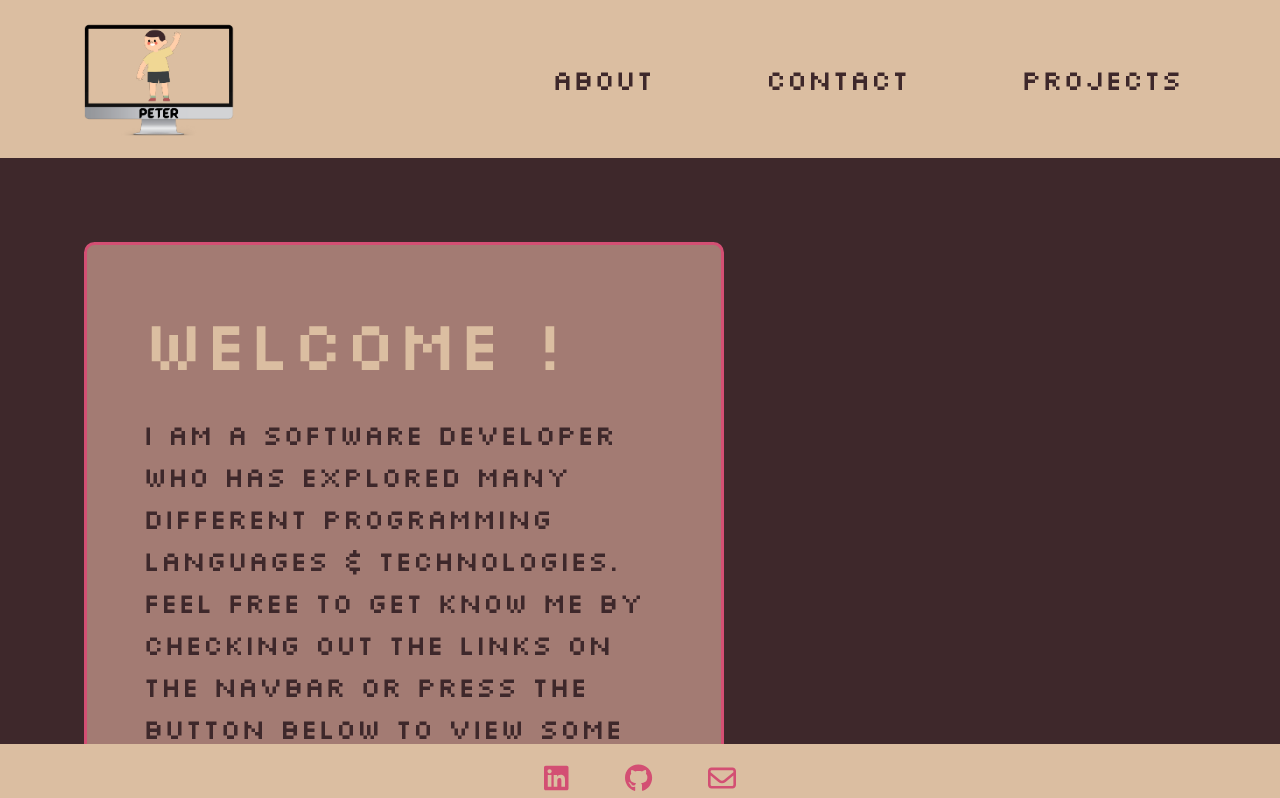
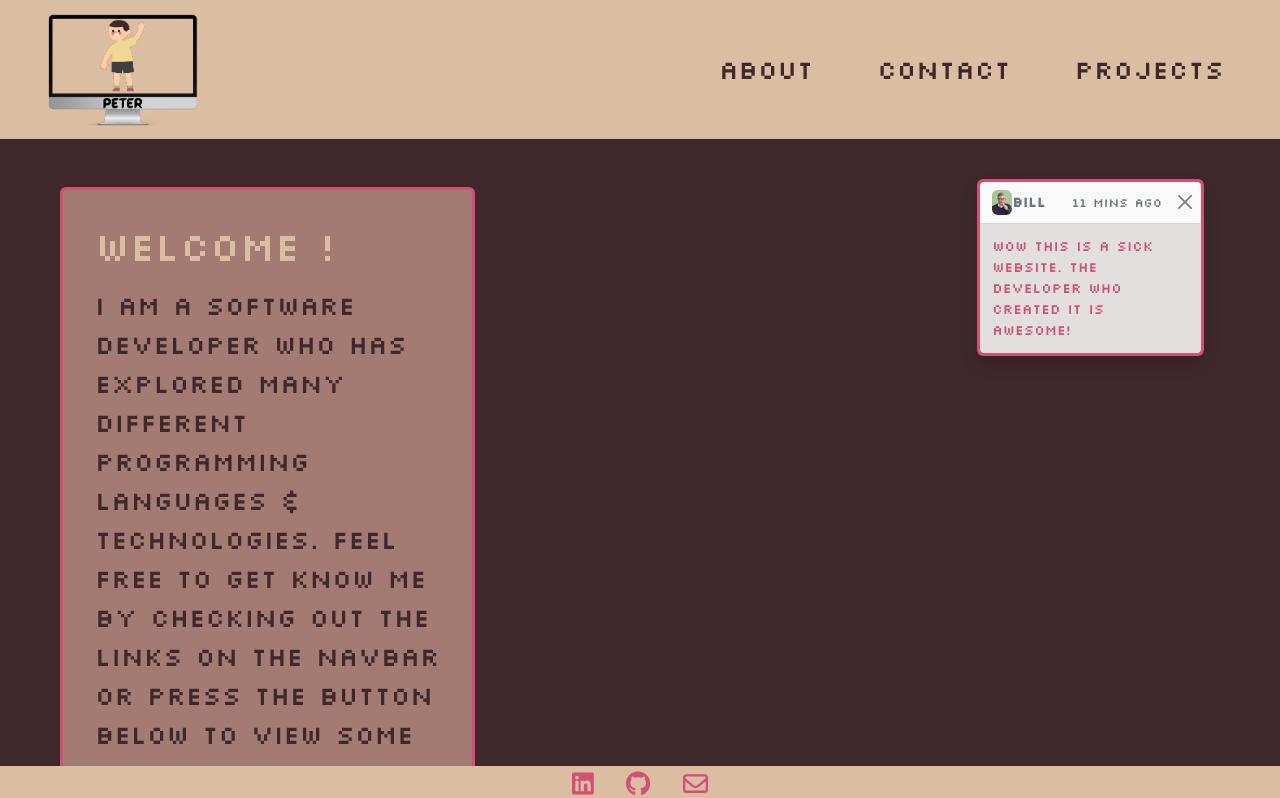
Before and after one commit to 1Pete3/Portfolio, a React (Create React App) app: page / in a window 1280 px wide. Shown: the top 798 px of the page. Built offline with nearby package versions, Linux system fonts and the light colour scheme.

Commit message:
Added toasts in the homepage and fixed some styling

```diff
--- a/src/components/Contact/contact.js
+++ b/src/components/Contact/contact.js
@@ -1,8 +1,8 @@
 import TopNav from '../Navbar/navbar'
+
 const Contact = () =>(
     <div className='ContactPage'>
         <TopNav />
-        <h1> Contact</h1>
     </div>
 )
 export default Contact;
--- /dev/null
+++ b/src/components/Footer/footer.css
@@ -0,0 +1,5 @@
+.faIcon
+{
+    font-size: 25px !important;
+    text-align: center;
+}
--- a/src/components/Footer/footer.js
+++ b/src/components/Footer/footer.js
@@ -1,18 +1,18 @@
 import { FontAwesomeIcon } from '@fortawesome/react-fontawesome';
 import { faLinkedin, faGithub } from '@fortawesome/free-brands-svg-icons';
 import { faEnvelope } from '@fortawesome/free-regular-svg-icons';
-
+import './footer.css';
 const PageFooter = () => (
   <div className="container-fluid bg-primary py-1 fixed-bottom">
     <div className="d-flex justify-content-center">
       <a href="https://www.linkedin.com/in/peter-skowronek/" target="_blank" rel="noreferrer">
-        <FontAwesomeIcon icon={faLinkedin} className="text-fourth  fa-2xl  mx-3" />
+        <FontAwesomeIcon icon={faLinkedin} className="text-fourth  fa-2xl mx-3 faIcon" />
       </a>
       <a href="https://github.com/1Pete3" target="_blank" rel="noreferrer">
-        <FontAwesomeIcon icon={faGithub} className="text-fourth fa-2xl mx-3" />
+        <FontAwesomeIcon icon={faGithub} className="text-fourth fa-2xl mx-3 faIcon" />
       </a>
       <a href="mailto:peterskowronek@my.ccsu.edu" target="_blank" rel="noreferrer">
-        <FontAwesomeIcon icon={faEnvelope} className="text-fourth fa-2xl mx-3" />
+        <FontAwesomeIcon icon={faEnvelope} className="text-fourth fa-2xl mx-3 faIcon" />
       </a>
     </div>
   </div>
--- a/src/components/Home/home.css
+++ b/src/components/Home/home.css
@@ -0,0 +1,4 @@
+.homePage
+{
+    font-size: 26px !important;
+}
--- a/src/components/Home/home.js
+++ b/src/components/Home/home.js
@@ -1,29 +1,30 @@
 import TopNav from '../Navbar/navbar';
 import Button from 'react-bootstrap/Button';
 import Card from 'react-bootstrap/Card';
-import Projects from '../Projects/projects';
 import Notifications from './notifications';
 import { LinkContainer } from 'react-router-bootstrap';
 import { motion } from 'framer-motion';
-import Container from 'react-bootstrap/Container';
 import Row from 'react-bootstrap/Row';
 import Col from 'react-bootstrap/Col';
 
 const Home = () => (
-  <div className="HomePage bg-third text-fourth">
+  <div className="HomePage bg-third text-fourth homePage">
     <TopNav />
-      <Card className="p-3 m-5 w-50 bg-secondary border border-3" border="fourth">
+    <Row className='m-0'>
+      <Col xs={12} md={8} className='m-5'>
+        <Card className="p-3 bg-secondary border border-3 w-50 " border="fourth">
           <Card.Body>
             <motion.div
               initial={{ opacity: 0, scale: 0 }}
               animate={{ opacity: 1, scale: 1 }}
               transition={{ duration: 3 }}
             >
-            <Card.Title className="fs-1 text-primary mb-3"> Welcome ! </Card.Title>
+              <Card.Title className="fs-1 text-primary mb-3 "> Welcome ! </Card.Title>
             </motion.div>
             <Card.Text className="text-third">
-            I am a software developer who has explored many different programming languages & technologies. Feel free to
-            get know me by checking out the links on the navbar or press the button below to view some of my projects{' '}
+              I am a software developer who has explored many different programming languages & technologies. Feel free
+              to get know me by checking out the links on the navbar or press the button below to view some of my
+              projects
             </Card.Text>
             <motion.div
               initial={{ opacity: 0, scale: 0 }}
@@ -31,13 +32,18 @@ const Home = () => (
               transition={{ duration: 5, delay: 8 }}
             >
               <LinkContainer to="/Projects">
-              <Button variant="primary" size="sm" className="text-third mt-3">
+                <Button variant="primary" size="sm" className="text-third mt-3 fs-4">
                   Check Out Peter's Projects
                 </Button>
               </LinkContainer>
             </motion.div>
           </Card.Body>
         </Card>
+      </Col>
+      <Col className='mt-4 me-5 ' >
+        <Notifications />
+      </Col>
+    </Row>
   </div>
 );
 
--- a/src/components/Home/notifications.js
+++ b/src/components/Home/notifications.js
@@ -1,41 +1,41 @@
 import React, { useState } from 'react';
 import Toast from 'react-bootstrap/Toast';
 import ToastContainer from 'react-bootstrap/ToastContainer';
+import './home.css';
+import toast1img from '../../images/8700.jpg'
+import toast2img from '../../images/toast2.jpg'
+function Notifications() {
 
-function Notifications() {
-  const [position, setPosition] = useState('top-start');
+  const [showA, setShowA] = useState(false);
+  const [showB, setShowB] = useState(true);
+
+  const toggleShowA = () => setShowA(!showA);
+  const toggleShowB = () => setShowB(!showB);
+
 
   return (
     <div
       aria-live="polite"
       aria-atomic="true"
-      className="bg-dark position-relative"
+      className="position-relative notifications"
       style={{ minHeight: '240px' }}
     >
       <ToastContainer position="top-end" className="p-3">
-        <Toast>
+        <Toast show={showA} onClose={toggleShowA} className="border border-3 border-fourth">
           <Toast.Header>
-            <img
-              src="holder.js/20x20?text=%20"
-              className="rounded me-2"
-              alt=""
-            />
-            <strong className="me-auto">Bootstrap</strong>
-            <small className="text-muted">just now</small>
+            <img src={toast2img} className="rounded " alt="" />
+            <strong className="me-auto">Elon</strong>
+            <small>Just now</small>
           </Toast.Header>
-          <Toast.Body>See? Just like this.</Toast.Body>
+          <Toast.Body>This Peter guy looks like a real hard worker we should hire him.</Toast.Body>
         </Toast>
-        <Toast>
+        <Toast show={showB} onClose={() => { toggleShowB(); setTimeout(() =>{toggleShowA()},8000)}} className="border border-3 border-fourth">
           <Toast.Header>
-            <img
-              src="holder.js/20x20?text=%20"
-              className="rounded me-2"
-              alt=""
-            />
-            <strong className="me-auto">Bootstrap</strong>
-            <small className="text-muted">2 seconds ago</small>
+          <img src={toast1img} className="rounded " alt="" />
+            <strong className="me-auto">Bill</strong>
+            <small>11 mins ago</small>
           </Toast.Header>
-          <Toast.Body>Heads up, toasts will stack automatically</Toast.Body>
+          <Toast.Body>Wow this is a sick website. The developer who created it is awesome!</Toast.Body>
         </Toast>
       </ToastContainer>
     </div>
--- a/src/components/Navbar/navbar.css
+++ b/src/components/Navbar/navbar.css
@@ -0,0 +1,4 @@
+.TopNav
+{
+    font-size: 26px !important;
+}
--- a/src/components/Navbar/navbar.js
+++ b/src/components/Navbar/navbar.js
@@ -4,12 +4,10 @@ import logo from '../../images/logo.png';
 import Home from '../Home/home';
 import { Outlet } from 'react-router-dom';
 import { LinkContainer } from 'react-router-bootstrap';
-import { motion } from 'framer-motion';
-
 import './navbar.css'
 //https://faiizii992.medium.com/creating-a-navbar-using-react-router-dom-and-react-bootstrap-react-router-bootstrap-e6b59015a5ec
 const TopNav = () => (
-  <Navbar collapseOnSelect expand="lg" className="bg-primary">
+  <Navbar collapseOnSelect expand="lg" className="bg-primary navContent TopNav">
     <LinkContainer to="/">
       <Navbar.Brand>
         <img src={logo} width="150" alt="logo" className="ms-5" exact path="/" component={Home} to="/" />
--- a/src/index.css
+++ b/src/index.css
@@ -5,7 +5,6 @@
   margin-left: 0;
   margin-right:0;
   font-family: 'Silkscreen', cursive;
-  font-size: 28px !important;
 }
 html
 {
```
Also changed, not shown: src/custom.scss (line endings or trailing spaces), src/images/8700.jpg (added), src/images/toast2.jpg (added). Lines whose indentation alone changed are shown as unchanged.
